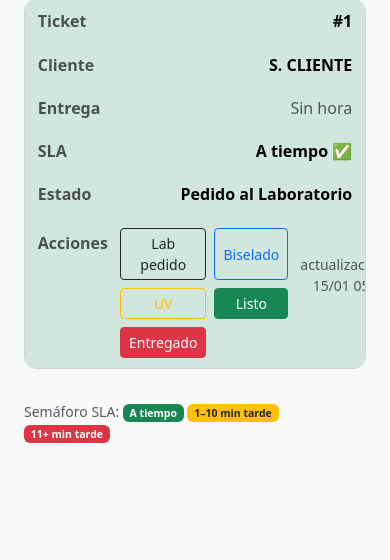
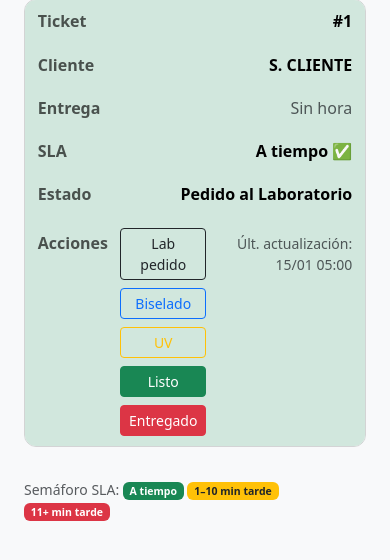
Before and after one commit to Chernenco200/facturacion, a Django app: page /operador/ordenes/ in a window 390 px wide. Shown: the part 233-793 px from the top of the page. Run offline with Django 5.2, Linux system fonts and the light colour scheme; a user stored in the database is signed in; tables that the repository leaves empty hold one stand-in row (values such as "Sample post").

Commit message:
Config impresion responsive3

```diff
--- a/core/templates/core/operador_ordenes.html
+++ b/core/templates/core/operador_ordenes.html
@@ -38,7 +38,7 @@
     /* acciones en grid 2 columnas */
     .ot-actions{
       display: grid !important;
-      grid-template-columns: 1fr 1fr;
+      grid-template-columns: 1fr;
       gap: .5rem;
     }
     .ot-actions button { width: 100%; }
```
